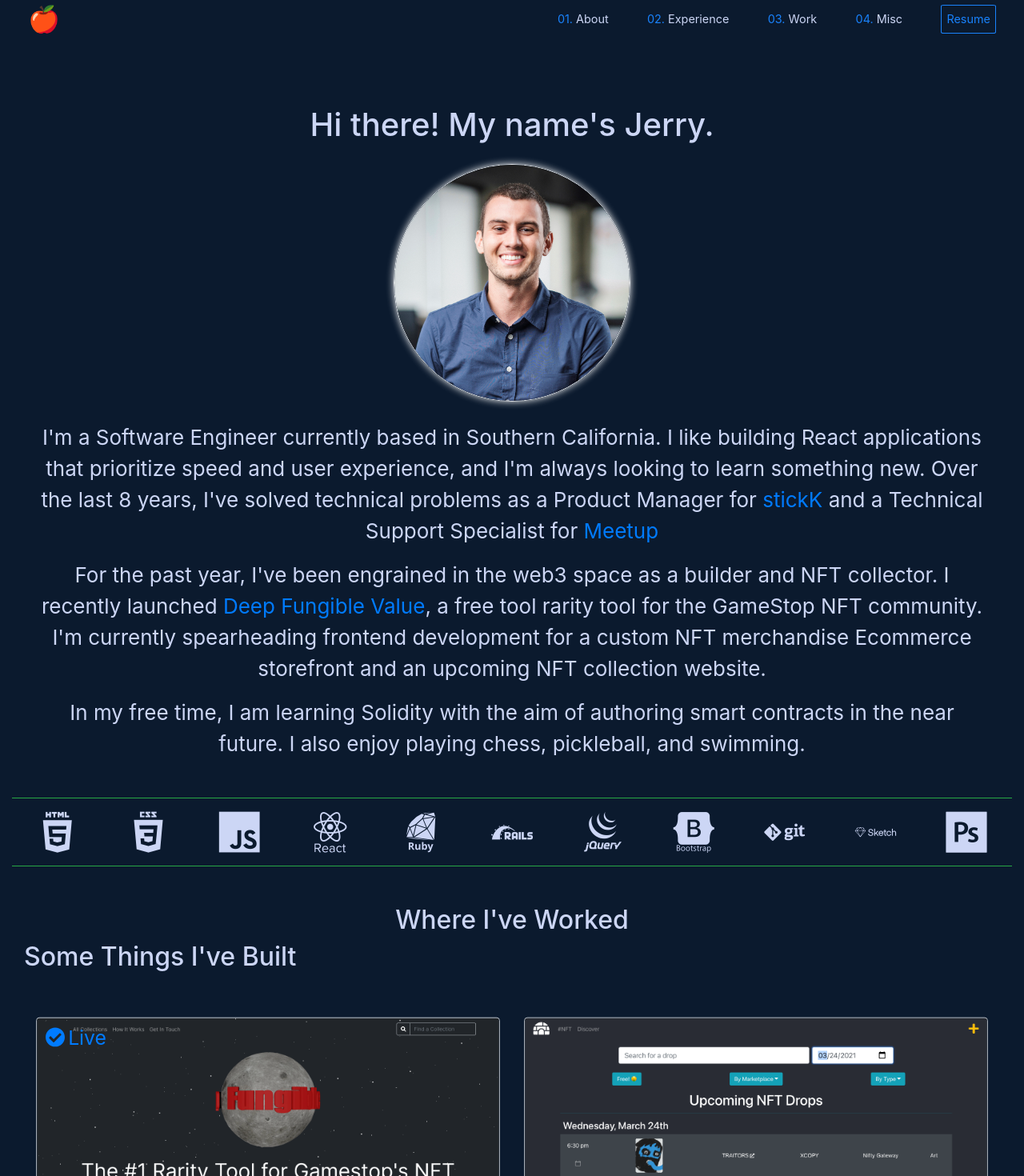
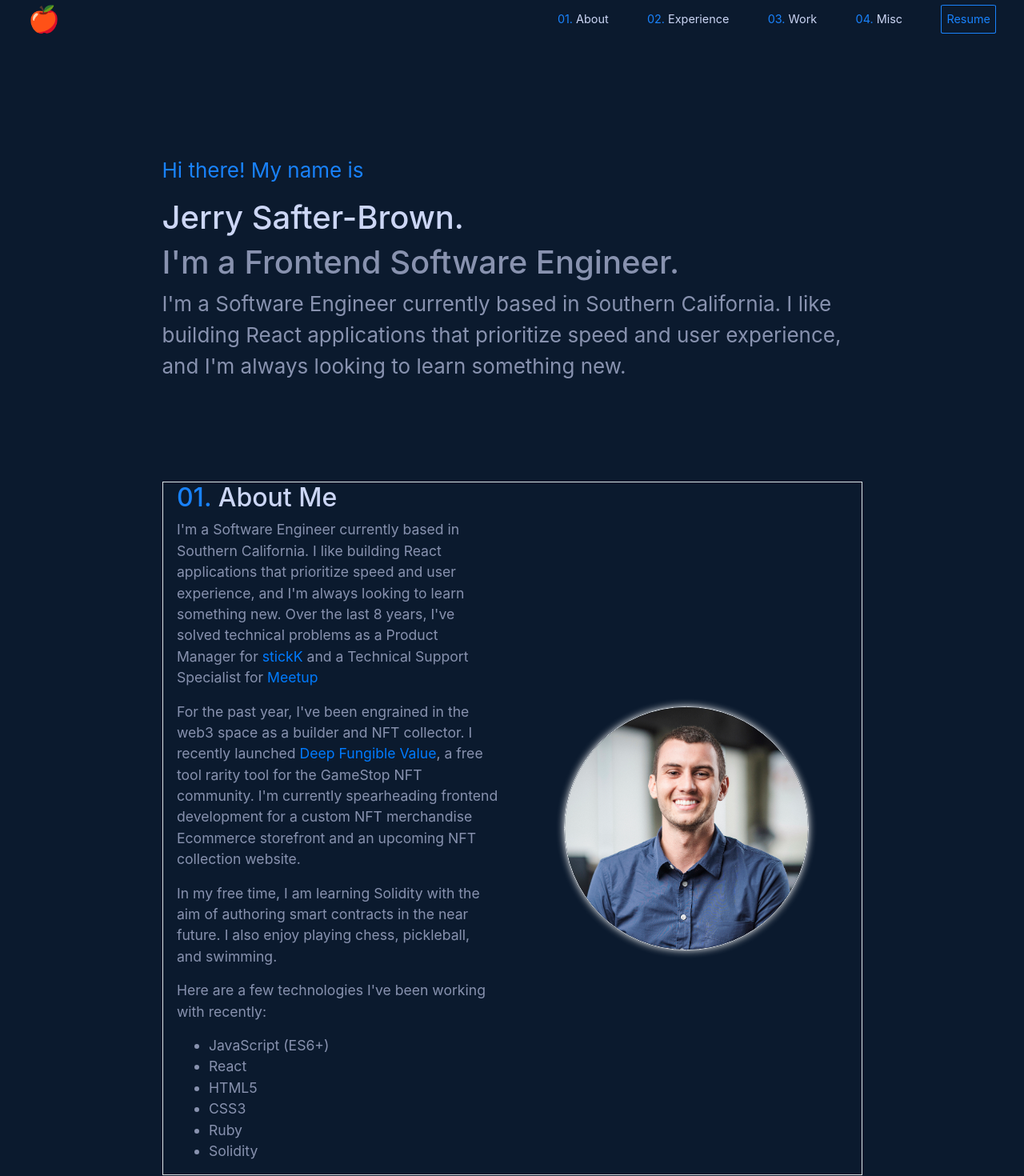
Before and after one commit to brownjer3/personal-website, a React (Create React App) app: page / in a window 1280 px wide. Shown: the part 20-1490 px from the top of the page at 80% size. Built offline with nearby package versions, Linux system fonts and the light colour scheme.

Commit message:
restructure about me content and styling

```diff
--- a/src/App.css
+++ b/src/App.css
@@ -8,6 +8,28 @@
 	overflow: hidden;
 }
 
+.content-text {
+	font-size: 1.1rem;
+	color: #8892af;
+}
+
+section {
+	text-align: left;
+	margin: 10% 15%;
+}
+
+.blue-text {
+	color: #1982fc;
+}
+
+.primary-text {
+	color: #ccd6f5;
+}
+
+.secondary-text {
+	color: #8892af;
+}
+
 .main {
 	text-align: center;
 	min-height: 100vh;
@@ -16,7 +38,6 @@
 	justify-content: flex-start;
 	font-size: calc(10px + 2vmin);
 	color: #ccd6f5;
-	/* padding: 0% 1%; */
 }
 
 .top-nav {
@@ -72,9 +93,13 @@
 	margin-right: auto;
 }
 
-.projects {
+.about {
 	display: flex;
-	flex-direction: row;
+}
+
+.about-left {
+	width: 50%;
+	padding: 0% 2%;
 }
 
 .headshot:hover {
@@ -87,11 +112,15 @@
 	box-shadow: 0 0 10px whitesmoke;
 }
 
-.headshotContainer {
-	max-width: 25%;
+.headshot-container {
+	max-width: 35%;
 	min-width: 200px;
-	margin: 25px auto;
-	position: relative;
+	margin: auto;
+}
+
+.projects {
+	display: flex;
+	flex-direction: row;
 }
 
 .project-card:hover {
--- a/src/mainComponents/AboutMe.js
+++ b/src/mainComponents/AboutMe.js
@@ -1,11 +1,62 @@
-import { Image, Jumbotron } from "react-bootstrap";
+import Image from "react-bootstrap/Image";
 import headshot from "../images/headshot.png";
 
 export default function AboutMe() {
 	return (
-		<Jumbotron className="bg-transparent pb-0" id="about">
-			<h1>Hi there! My name's Jerry.</h1>
-			<div class="headshotContainer">
+		<section id="about" className="about border">
+			<div className="about-left">
+				<h2 className="primary-text">
+					<span className="blue-text">01. </span>About Me
+				</h2>
+				<div>
+					<p className="content-text">
+						I'm a Software Engineer currently based in Southern California. I
+						like building React applications that prioritize speed and user
+						experience, and I'm always looking to learn something new. Over the
+						last 8 years, I've solved technical problems as a Product Manager
+						for{" "}
+						<a href="https://www.stickk.com/" target="_blank" rel="noreferrer">
+							stickK
+						</a>{" "}
+						and a Technical Support Specialist for{" "}
+						<a href="https://meetup.com/" target="_blank" rel="noreferrer">
+							Meetup
+						</a>
+					</p>
+					<p className="content-text">
+						For the past year, I've been engrained in the web3 space as a
+						builder and NFT collector. I recently launched{" "}
+						<a
+							href="https://deepfungiblevalue.io"
+							target="_blank"
+							rel="noreferrer"
+						>
+							Deep Fungible Value
+						</a>
+						, a free tool rarity tool for the GameStop NFT community. I'm
+						currently spearheading frontend development for a custom NFT
+						merchandise Ecommerce storefront and an upcoming NFT collection
+						website.
+					</p>
+					<p className="content-text">
+						In my free time, I am learning Solidity with the aim of authoring
+						smart contracts in the near future. I also enjoy playing chess,
+						pickleball, and swimming.
+					</p>
+					<p className="content-text">
+						Here are a few technologies I've been working with recently:
+					</p>
+					<ul className="content-text tech-list">
+						<li>JavaScript (ES6+)</li>
+						<li>React</li>
+						<li>HTML5</li>
+						<li>CSS3</li>
+						<li>Ruby</li>
+						<li>Solidity</li>
+					</ul>
+				</div>
+			</div>
+			<div class="headshot-container">
 				<a
 					href="https://www.linkedin.com/in/jerry-brown-/"
 					target="_blank"
@@ -14,34 +65,6 @@ export default function AboutMe() {
 					<Image src={headshot} fluid className="border headshot" />
 				</a>
 			</div>
-			<p>
-				I'm a Software Engineer currently based in Southern California. I like
-				building React applications that prioritize speed and user experience,
-				and I'm always looking to learn something new. Over the last 8 years,
-				I've solved technical problems as a Product Manager for{" "}
-				<a href="https://www.stickk.com/" target="_blank" rel="noreferrer">
-					stickK
-				</a>{" "}
-				and a Technical Support Specialist for{" "}
-				<a href="https://meetup.com/" target="_blank" rel="noreferrer">
-					Meetup
-				</a>
-			</p>
-			<p>
-				For the past year, I've been engrained in the web3 space as a builder
-				and NFT collector. I recently launched{" "}
-				<a href="https://deepfungiblevalue.io" target="_blank" rel="noreferrer">
-					Deep Fungible Value
-				</a>
-				, a free tool rarity tool for the GameStop NFT community. I'm currently
-				spearheading frontend development for a custom NFT merchandise Ecommerce
-				storefront and an upcoming NFT collection website.
-			</p>
-			<p>
-				In my free time, I am learning Solidity with the aim of authoring smart
-				contracts in the near future. I also enjoy playing chess, pickleball,
-				and swimming.
-			</p>
-		</Jumbotron>
+		</section>
 	);
 }
--- a/src/mainComponents/Home.js
+++ b/src/mainComponents/Home.js
@@ -5,11 +5,13 @@ import TechBanner from "./TechBanner";
 import OtherStuff from "./OtherStuff";
 import Navbar from "./Navbar";
 import Experience from "./Experience";
+import Intro from "./Intro";
 
 export default function Home() {
 	return (
 		<Container fluid>
 			<Navbar />
+			<Intro />
 			<AboutMe />
 			<TechBanner />
 			<Experience />
--- /dev/null
+++ b/src/mainComponents/Intro.js
@@ -0,0 +1,16 @@
+const Intro = () => {
+	return (
+		<section className="text-left">
+			<p className="blue-text">Hi there! My name is</p>
+			<h1 className="primary-text">Jerry Safter-Brown.</h1>
+			<h1 className="secondary-text">I'm a Frontend Software Engineer.</h1>
+			<p className="secondary-text">
+				I'm a Software Engineer currently based in Southern California. I like
+				building React applications that prioritize speed and user experience,
+				and I'm always looking to learn something new.
+			</p>
+		</section>
+	);
+};
+
+export default Intro;
```
